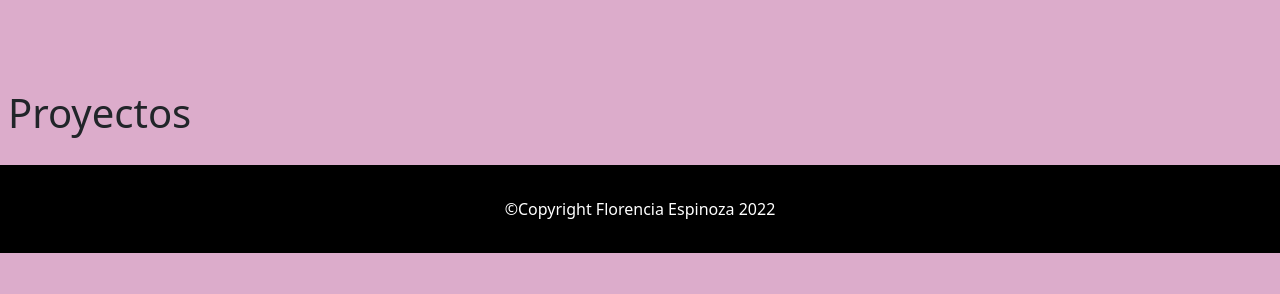
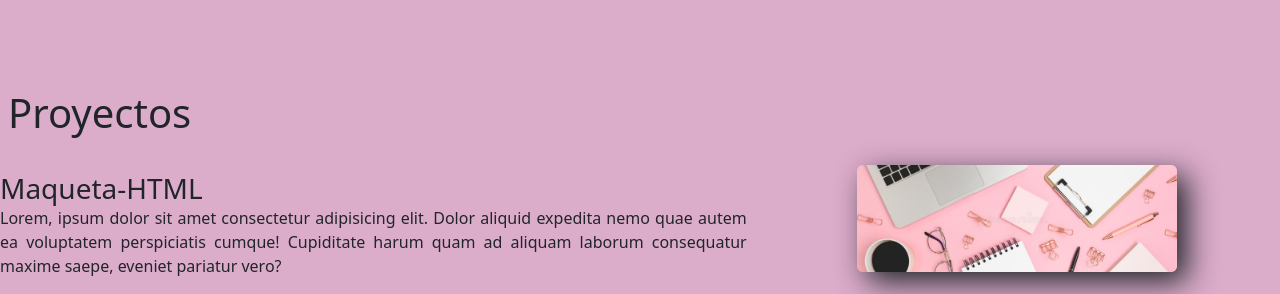
Before and after one commit to WhiteTiger98/Maqueta-HTML, a plain HTML site: page index.html in a window 1280 px wide. Shown: the part 1965-2259 px from the top of the page. Before the commit the page ends 2218 px from the top, so only its background shows below. Drawn offline with nearby package versions, Linux system fonts and the light colour scheme.

Commit message:
Maqueta-HTML

```diff
--- a/index.html
+++ b/index.html
@@ -170,17 +170,20 @@
               </div>
             </div>
         </section>
-        <section class="proyectos">
+        <!-- Proyectos -->
           <div class="row">
             <h1 class="mt-5 title">Proyectos</h1>
+            <div class="container">
+              <div class="col-sm-12 col-md-7 col-lg-7 parte1">
+                <h3 class="mt-5">Maqueta-HTML</h3>
+                <p>Lorem, ipsum dolor sit amet consectetur adipisicing elit. Dolor aliquid expedita nemo quae autem ea voluptatem perspiciatis cumque! Cupiditate harum quam ad aliquam laborum consequatur maxime saepe, eveniet pariatur vero?</p>
+              </div>
+               <div class="col-sm-12 col-md-3 col-lg-3 offset-md-1 offset-lg-1 parte2">
+                <img src="./imagenes/foto6.jpg" class="img-fluid rounded mx-auto d-block img-proyecto">
+              </div>
+            </div>
           </div>
-        </section>
-<!-- Footer -->
-  <footer class="bg-black text-white text-center fs-6">
-    <div class="pt-3">
-    <p>©Copyright  Florencia Espinoza  2022</p>
-    </div>
-  </footer>
+
 <!-- JavaScript Bundle with Popper -->
         <script src="https://cdn.jsdelivr.net/npm/bootstrap@5.2.3/dist/js/bootstrap.min.js" integrity="sha384-cuYeSxntonz0PPNlHhBs68uyIAVpIIOZZ5JqeqvYYIcEL727kskC66kF92t6Xl2V" crossorigin="anonymous"></script>
     </body>
--- a/style.css
+++ b/style.css
@@ -54,8 +54,17 @@ h1, h3{
     align-items: center;
 }
 
-footer.bg-black{
-    width: 100%;
-    height: 100%;
-    padding: 1rem;
+.container{
+    width: auto;
 }
+
+.parte1,.parte2{
+    display: inline-block;
+    text-align: justify;
+}
+
+.img-proyecto{
+    margin-top: auto;
+    height: 50%;
+    box-shadow: 10px 10px 30px ;
+}
```
